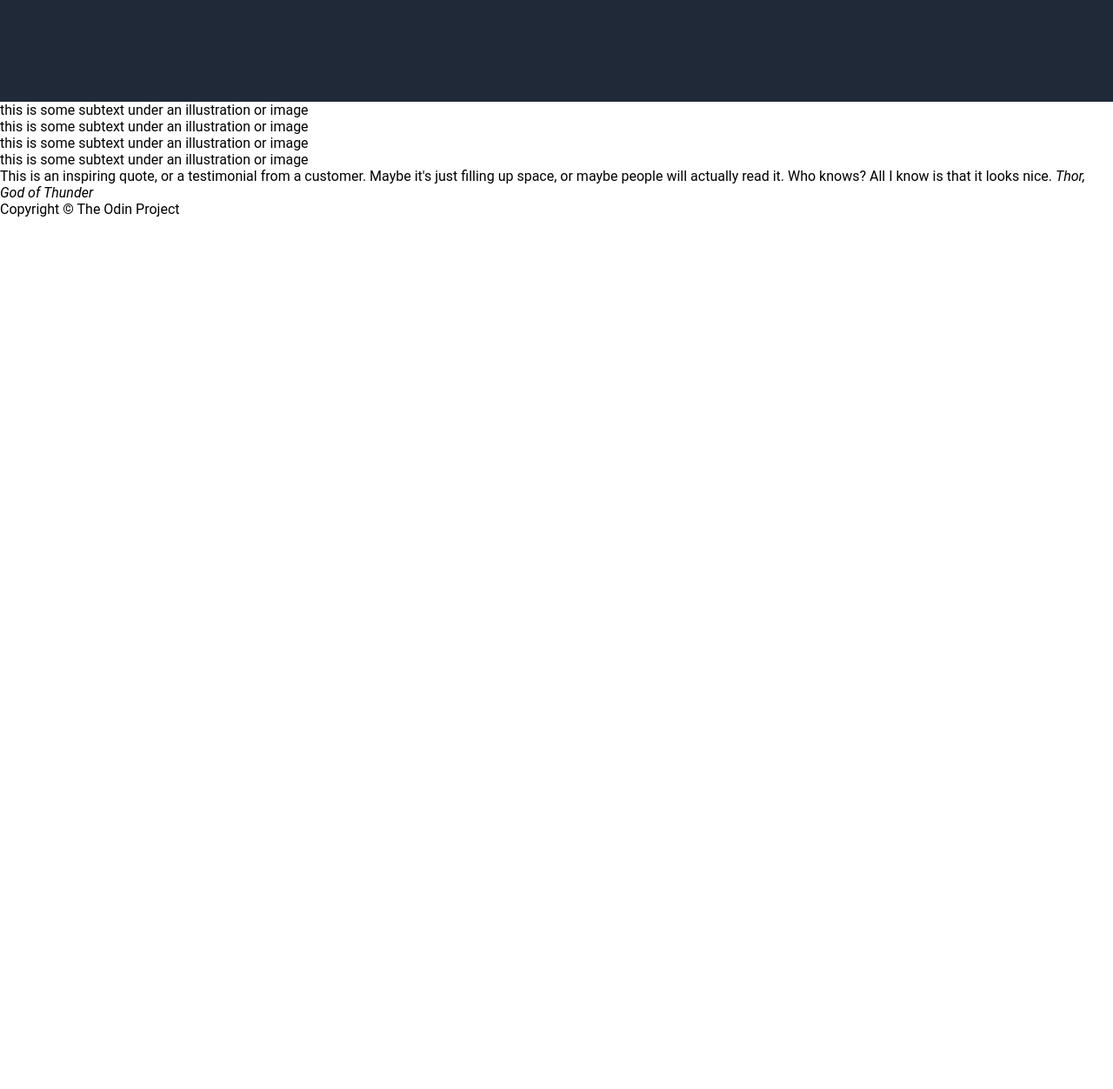
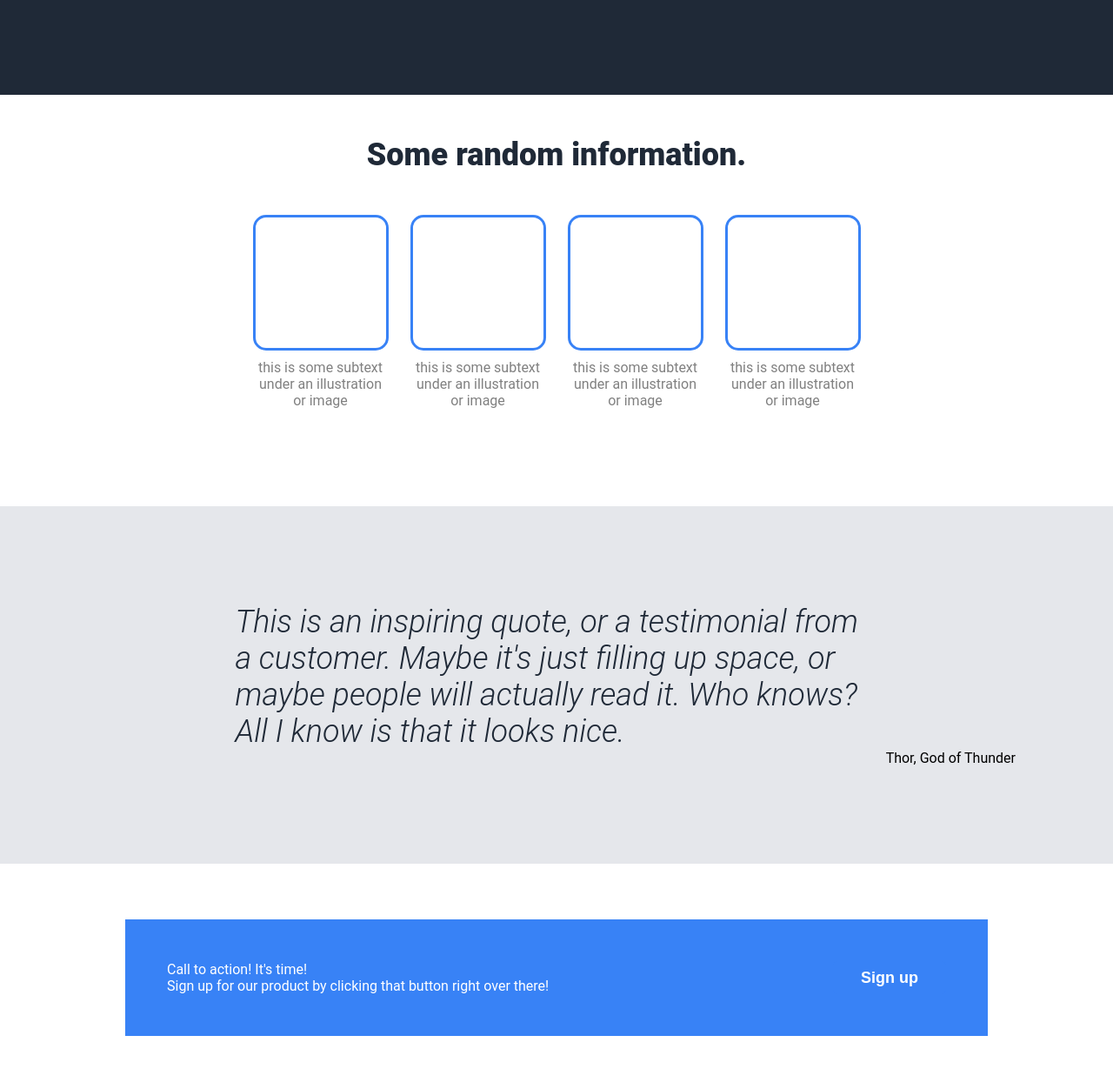
Before and after one commit to starrymeadows/landing-page, a plain HTML site: page index.html in a window 1280 px wide. Shown: the part 401-1653 px from the top of the page at 87% size. Before the commit the page ends 800 px from the top, so only its background shows below. Drawn offline with Linux system fonts and the light colour scheme.

Commit message:
Add CSS & HTML for info, quote, call, and footer

```diff
--- a/index.html
+++ b/index.html
@@ -32,31 +32,40 @@
     <main>
 
         <div class="info">
-            <h3 class="info-title"></h3>
+            <h3 class="info-title">Some random information.</h3>
                 <div class="info-content">
                     <div class="info-section">
                         <div class="info-image"></div>
-                        <caption class="info-text">this is some subtext under an illustration or image</caption>
+                        <div class="info-text">this is some subtext under an illustration or image</div>
                     </div>
                     <div class="info-section">
                         <div class="info-image"></div>
-                        <caption class="info-text">this is some subtext under an illustration or image</caption>
+                        <div class="info-text">this is some subtext under an illustration or image</div>
                     </div>
                     <div class="info-section">
                         <div class="info-image"></div>
-                        <caption class="info-text">this is some subtext under an illustration or image</caption>
+                        <div class="info-text">this is some subtext under an illustration or image</div>
                     </div>
                     <div class="info-section">
                         <div class="info-image"></div>
-                        <caption class="info-text">this is some subtext under an illustration or image</caption>
+                        <div class="info-text">this is some subtext under an illustration or image</div>
                     </div>
                 </div>
         </div>
 
-        <blockquote>
-            This is an inspiring quote, or a testimonial from a customer. Maybe it's just filling up space, or maybe people will actually read it. Who knows? All I know is that it looks nice.
-            <cite>Thor, God of Thunder</cite>
-        </blockquote>
+        <div class="quote">
+            <div class="quote-text">
+            This is an inspiring quote, or a testimonial from a customer. Maybe it's just filling up space, or maybe people will actually read it. Who knows? All I know is that it looks nice.</div>
+            <div class="quote-source">Thor, God of Thunder</div>
+        </div>
+
+        <div class="call">
+            <div class="call-text">
+                <p class="call-heading">Call to action! It's time!</p>
+                <p class="call-sub">Sign up for our product by clicking that button right over there!</p>
+            </div>
+            <button class="sign-up">Sign up</button>
+        </div>
 
     </main>
 
--- a/style.css
+++ b/style.css
@@ -12,13 +12,13 @@ body {
 
 header {
     background-color: #1F2937;
-    padding: 16px 15% 120px;
+    padding: 1.5rem 15% 7rem;
 }
 
 .top-bar {
     display: flex;
     justify-content: space-between;
-    margin-bottom: 120px;
+    margin-bottom: 7rem;
 }
 
 .logo {
@@ -74,7 +74,88 @@ a {
     background-color: grey;
     color: white;
     width: 50%;
+    height: auto;
     display: flex;
     justify-content: center;
     align-items: center;
 }
+
+.info {
+    margin-bottom: 7rem;
+}
+
+.info-title {
+    text-align: center;
+    color: #1F2937;
+    font-size: 36px;
+    font-weight: 900;
+    margin: 3rem 0;
+}
+
+.info-content {
+    display: flex;
+    justify-content: center;
+    margin: 0 15%;
+    gap: 25px;
+    flex: 1;
+}
+
+.info-section {
+    display: flex;
+    flex-direction: column;
+    justify-content: center;
+    align-items: center;
+    text-align: center;
+    gap: 10px;
+}
+
+.info-image {
+    border: solid 3px #3882F6;
+    border-radius: 15px;
+    width: 150px;
+    height: 150px;
+}
+
+.info-text {
+    color: grey;
+    width: 150px;
+    overflow-wrap: normal;
+}
+
+.quote {
+    background-color: #E5E7EB;
+    padding: 7rem;
+    width: auto;
+}
+
+.quote-text {
+    color:#1F2937;
+    font-size: 36px;
+    font-style:italic;
+    font-weight: 300;
+    width: 70%;
+    margin: 0 auto;
+}
+
+.quote-source {
+    text-align: right;
+}
+
+.call {
+    background-color:#3882F6;
+    color:#fff;
+    display: flex;
+    justify-content: space-between;
+    width: 70%;
+    padding: 3rem 3rem;
+    margin: 4rem auto;
+}
+
+footer {
+    background-color: #1F2937;
+    color: #fff;
+    padding: 2em 0;
+    display: flex;
+    justify-content: center;
+    align-items: center;
+}
```
